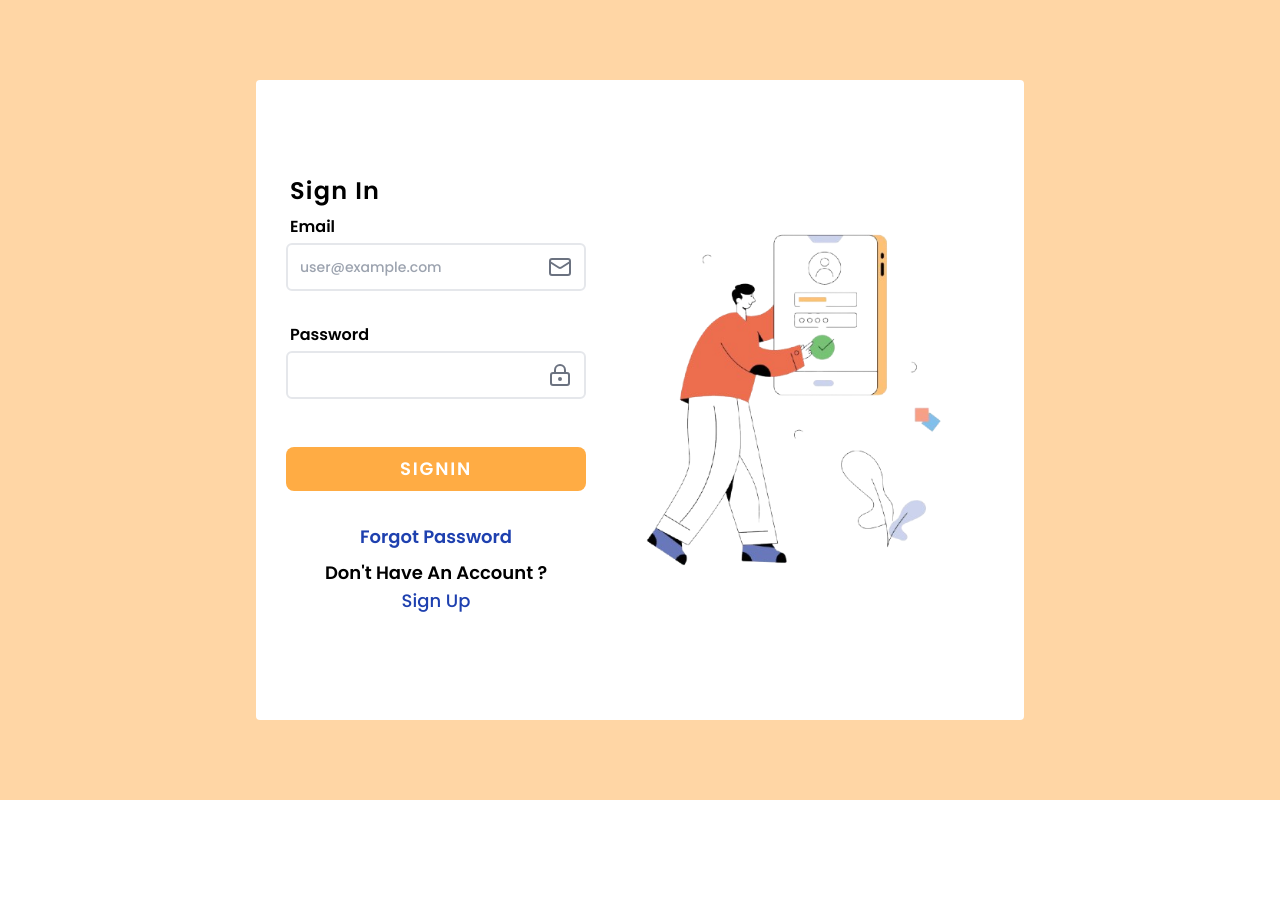
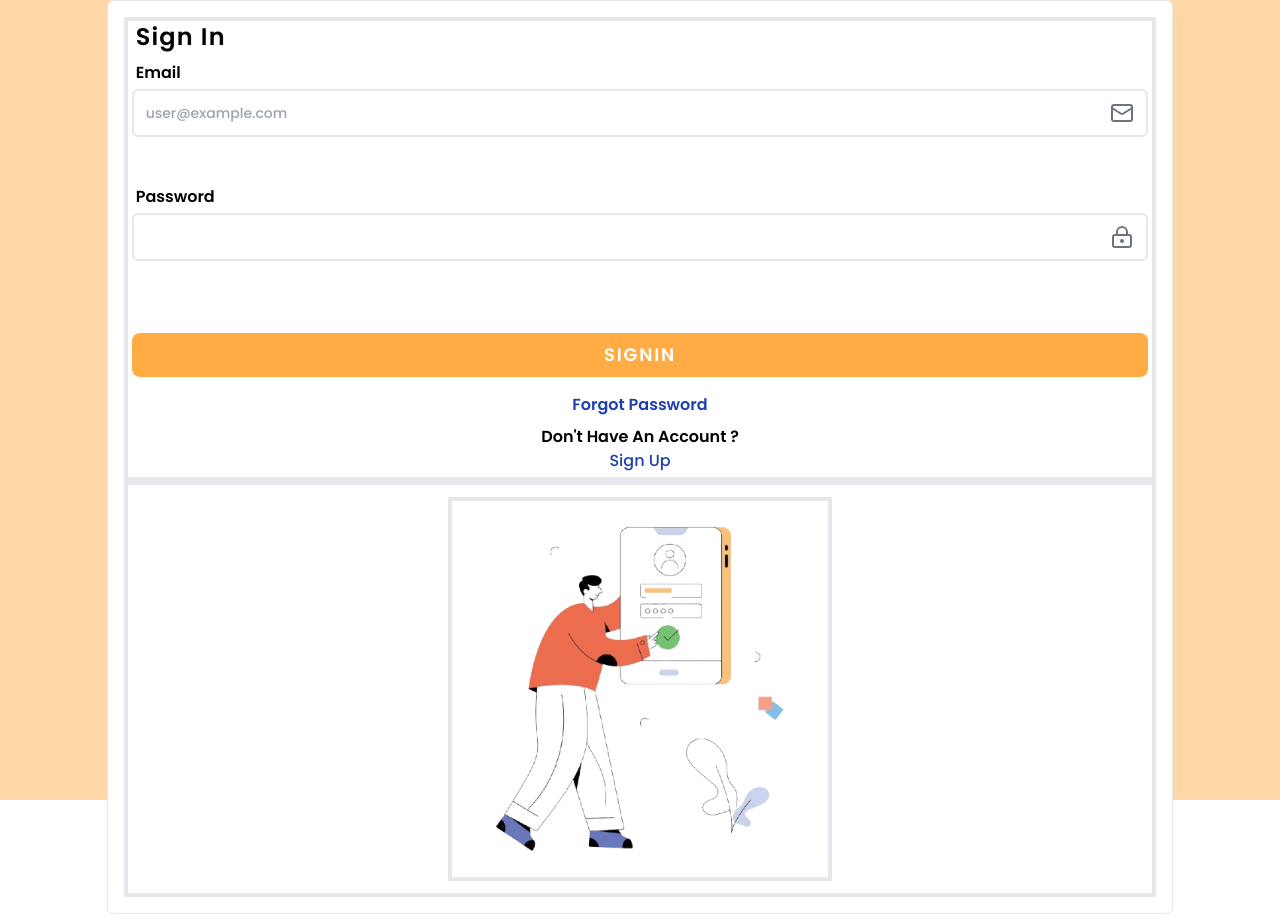
Before and after one commit to TanmayVidhate/DonorCircle_2, a React (Vite) app in the folder client/: page /signin in a window 1280 px wide. Before the commit the page ends 800 px from the top, so only its background shows below. Built offline with nearby package versions, Linux system fonts and the light colour scheme.

Commit message:
add TailwindCSS

```diff
--- a/client/src/Views/Signin.jsx
+++ b/client/src/Views/Signin.jsx
@@ -98,11 +98,11 @@ function Signin() {
             <div className='flex flex-col w-screen h-screen bg-[#ffd6a5] '>
 
                 <div className='flex-1 grid place-items-center'>
-                    <div className='flex justify-center items-center  rounded bg-white w-3/5 h-4/5 p-4'>
+                    <div className='border rounded-md bg-white w-5/6  p-4 '>
+
                         {/* first div    */}
-
-                        <div className=' '>
-                            <form className='w-auto h-[450px]' onSubmit={handleSubmit(onSubmit)} >
+                        <div className='border-4'>
+                            <form className='w-auto ' onSubmit={handleSubmit(onSubmit)} >
                                 <p className='text-2xl font-semibold ml-2 tracking-wider'>Sign In</p>
 
                                 <div className='flex flex-col p-1 relative '>
@@ -122,11 +122,11 @@ function Signin() {
                                         icon={<Mail />}
                                     />
                                     {
-                                        errors?.email_field && <span className='text-red-500 text-x w-5/6 absolute left-2 -bottom-5 '>{errors?.email_field?.message}</span>
+                                        errors?.email_field && <span className='text-red-500 text-sm w-full absolute  -bottom-5   '>{errors?.email_field?.message}</span>
                                     }
                                 </div>
 
-                                <div className='flex flex-col p-1 relative mt-5  '>
+                                <div className='flex flex-col p-1 relative mt-9  '>
                                     <Label title="Password" />
                                     <InputField
                                         type="password"
@@ -143,24 +143,24 @@ function Signin() {
                                         icon={<LockKeyhole />}
                                     />
                                     {
-                                        errors?.pass_field && <span className='text-red-500 text-x w-5/6 absolute left-2 -bottom-10 '>{errors?.pass_field?.message}</span>
+                                        errors?.pass_field && <span className='text-red-500 text-sm w-full absolute  -bottom-16  '>{errors?.pass_field?.message}</span>
                                     }
                                 </div>
 
-                                <div className='flex justify-center items-center p-1 mt-10 '>
+                                <div className='flex justify-center items-center p-1 mt-16 '>
                                     <Button name="Signin"
                                         onClick={isuserisValid}
                                         className="!px-6 !py-2 !rounded-lg !w-full"
                                     />
                                 </div>
 
-                                <div className='p-1 mt-6'>
+                                <div className='p-1 mt-2'>
                                     <div className='mb-2'>
-                                        <LinkTo url={"#"} className="capitalize font-normal !text-blue-800  w-full   " >Forgot Password </LinkTo>
+                                        <LinkTo url={"#"} className="capitalize !text-base !text-blue-800  w-full   " >Forgot Password </LinkTo>
                                     </div>
 
                                     <div>
-                                        <LinkTo url={"/signup"} className="capitalize font-normal !text-black w-full" >Don't  have an account ? <br /> <span className='text-blue-800 hover:text-blue-600 '>Sign up </span></LinkTo>
+                                        <LinkTo url={"/signup"} className="capitalize !text-base !text-black w-full" >Don't  have an account ? <br /> <span className='text-blue-800 hover:text-blue-600 '>Sign up </span></LinkTo>
                                     </div>
 
                                 </div>
@@ -171,8 +171,8 @@ function Signin() {
 
                         {/* second div */}
 
-                        <div className=''>
-                            <Image img_url={img} className="w-auto " />
+                        <div className=' border-4 flex justify-center items-center'>
+                            <Image img_url={img} className="object-scale-down h-80 border-4" />
                         </div>
                     </div>
                 </div>
```
